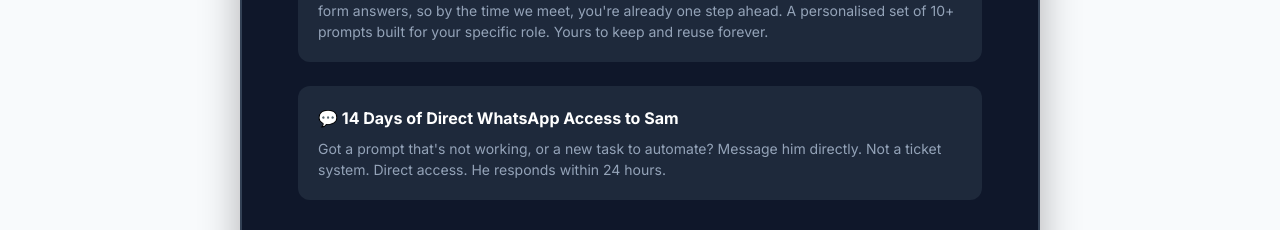
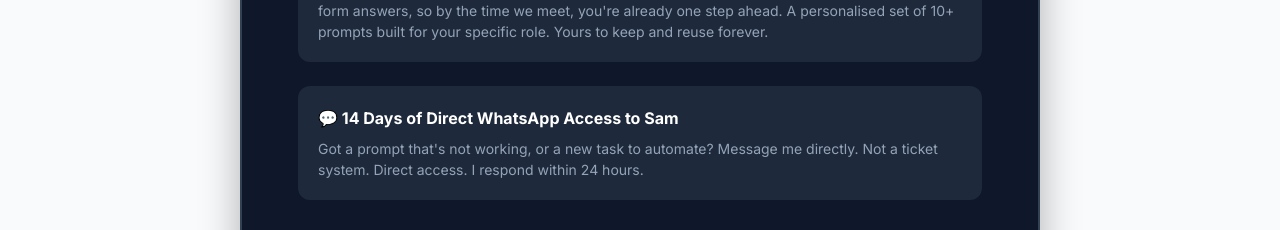
Before and after one commit to samkershner1234-aisk/ai-with-sam, a React (Vite) app: page / in a window 1280 px wide. Shown: the part 5760-5990 px from the top of the page. Built offline with nearby package versions, Linux system fonts and the light colour scheme.

Commit message:
Change reference from 'him' to 'me' in PricingSection

```diff
--- a/src/components/landing/PricingSection.jsx
+++ b/src/components/landing/PricingSection.jsx
@@ -131,7 +131,7 @@ export default function PricingSection() {
           </div>
           <div style={{background:" #1E293B",borderRadius:"12px",padding:"20px",marginBottom:"32px"}}>
             <p style={{color:" #FFFFFF",fontWeight:700,margin:"0 0 8px"}}>&#128172; 14 Days of Direct WhatsApp Access to Sam</p>
-            <p style={{color:" #94A3B8",fontSize:"14px",margin:0}}>Got a prompt that's not working, or a new task to automate? Message him directly. Not a ticket system. Direct access. He responds within 24 hours.</p>
+            <p style={{color:" #94A3B8",fontSize:"14px",margin:0}}>Got a prompt that's not working, or a new task to automate? Message me directly. Not a ticket system. Direct access. I respond within 24 hours.</p>
           </div>
           <a href={CTA_URL} target="_blank" rel="noopener noreferrer" style={{display:"block",background:" #F97316",color:" #FFFFFF",fontWeight:700,fontSize:"17px",padding:"18px 36px",borderRadius:"50px",textDecoration:"none",textAlign:"center",marginBottom:"16px"}}>Book Your Free 20-Minute Call</a>
           <p style={{color:" #94A3B8",fontSize:"14px",textAlign:"center",marginBottom:"16px",fontStyle:"italic"}}>Already had your free call? Reserve your session below.</p>
```
